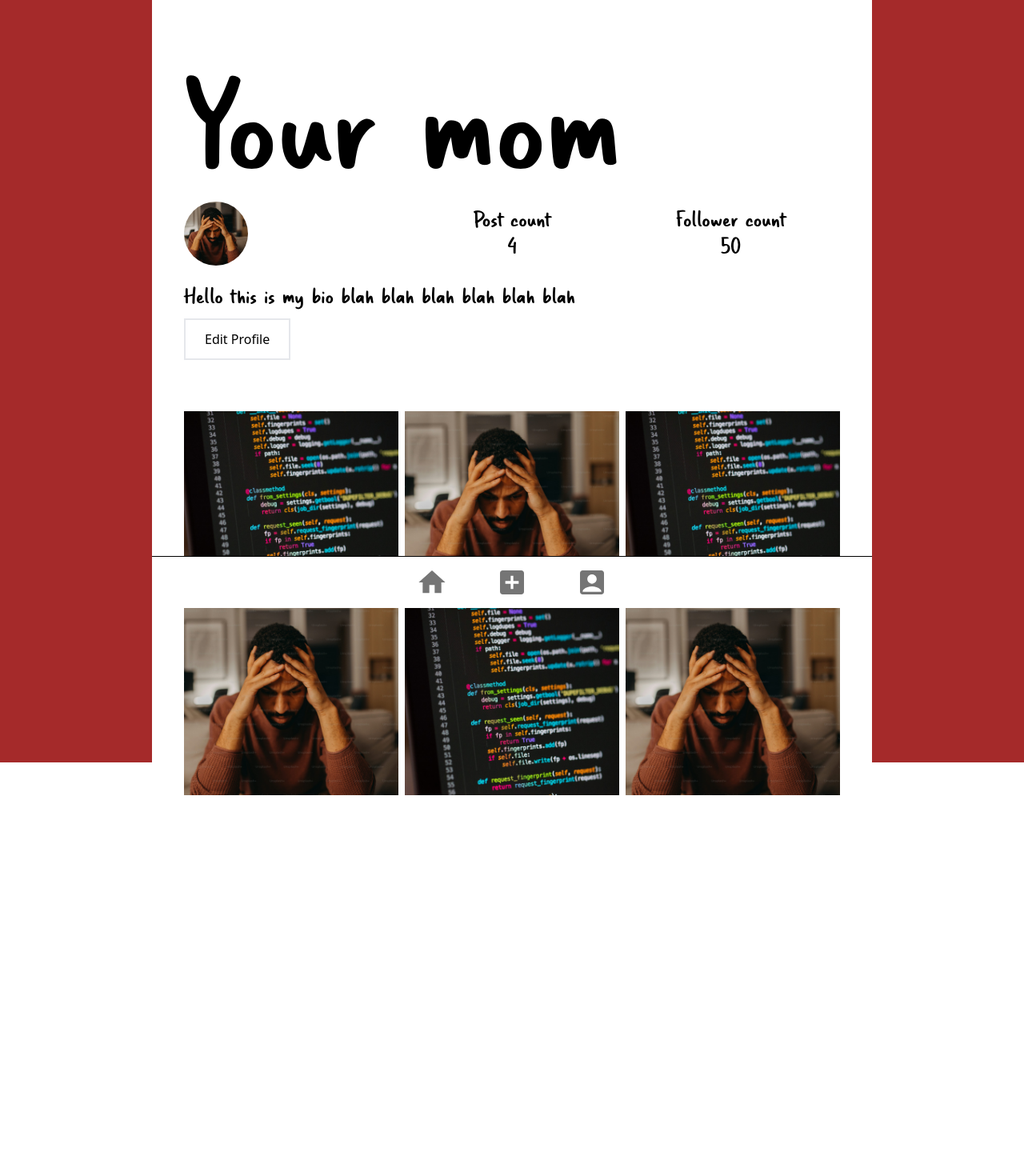
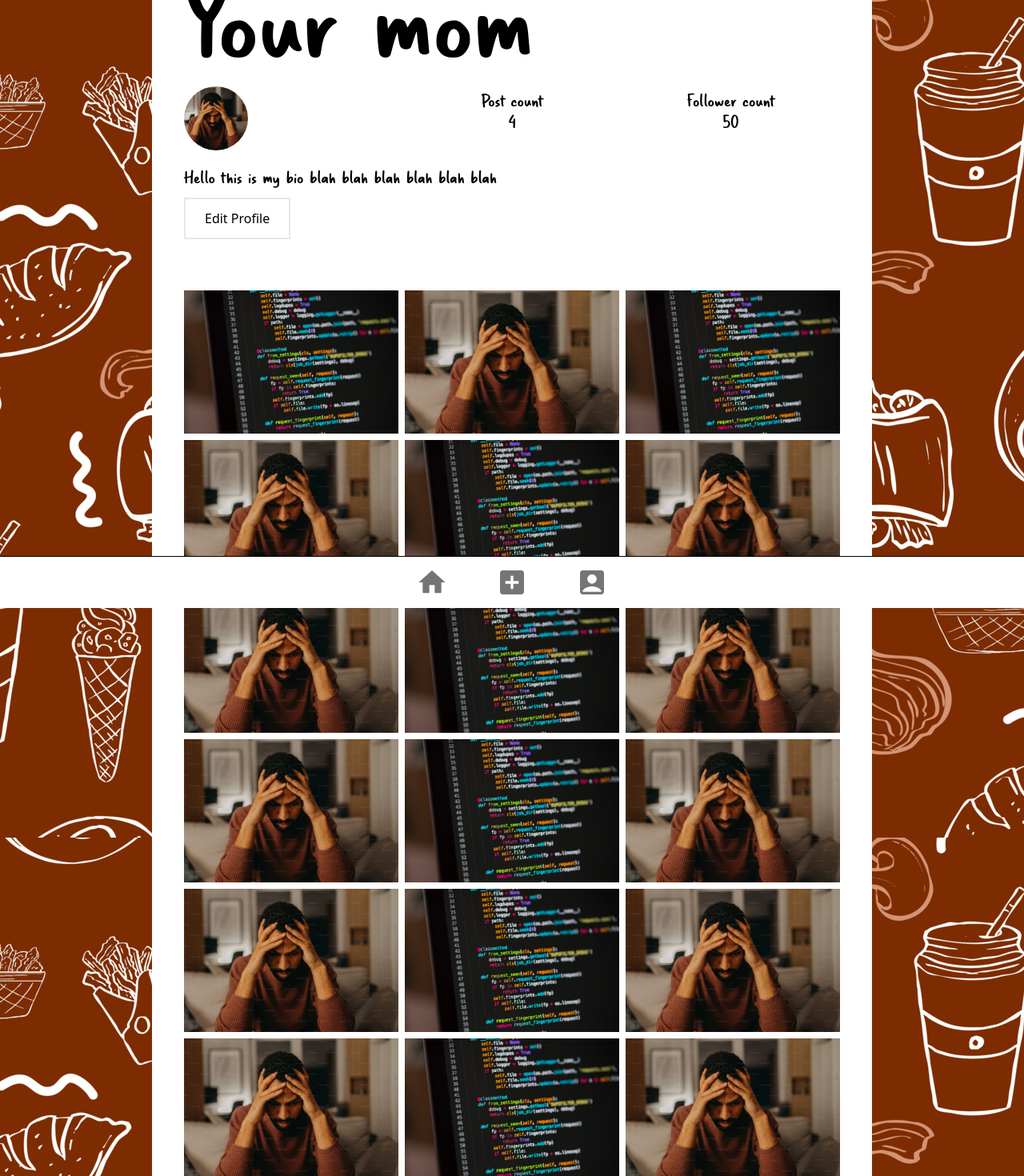
Before and after one commit to muchlogic/CP317-Final-Project, a React (Vite) app in the folder Frontend/: page /profile in a window 1280 px wide. Shown: the part 40-1510 px from the top of the page at 80% size. Before the commit the page ends 1034 px from the top, so only its background shows below. Built offline with nearby package versions, Linux system fonts and the light colour scheme; no server answers.

Commit message:
added background image

```diff
--- a/Frontend/src/main.jsx
+++ b/Frontend/src/main.jsx
@@ -13,7 +13,7 @@ import PostCreationInterface from "./routes/ContentManagement/PostCreationInterf
 
 const theme = createTheme({
   typography: {
-    fontSize: 20,
+    fontSize: 16,
     fontFamily: "Wintry, Wintry, sans-serif",
   },
 });
--- a/Frontend/src/routes/ContentManagement/PostCreationInterface.jsx
+++ b/Frontend/src/routes/ContentManagement/PostCreationInterface.jsx
@@ -17,21 +17,6 @@ export default function PostCreationInterface() {
   const [message, setMessage] = useState("");
   const [preview, setPreview] = useState(null);
 
-  const handleFileChange = (event) => {
-    const selectedFile = event.target.files[0];
-    setFile(selectedFile);
-
-    // Generate a preview using FileReader
-    const reader = new FileReader();
-    reader.onloadend = () => {
-      setPreview(reader.result);
-    };
-    if (selectedFile) {
-      reader.readAsDataURL(selectedFile);
-    } else {
-      setPreview(null);
-    }
-  };
   const createPost = async () => {
     if (!file) {
       setMessage("Please select a file first!");
@@ -58,10 +43,29 @@ export default function PostCreationInterface() {
     //   setMessage("Error uploading file.");
     // }
   };
+
+  const handleFileChange = (event) => {
+    const selectedFile = event.target.files[0];
+    setFile(selectedFile);
+
+    // Generate a preview using FileReader
+    const reader = new FileReader();
+    reader.onloadend = () => {
+      setPreview(reader.result);
+    };
+    if (selectedFile) {
+      reader.readAsDataURL(selectedFile);
+    } else {
+      setPreview(null);
+    }
+  };
+
   return (
     <>
       <Box sx={{ display: "flex", flexDirection: "column", gap: 1 }}>
-        <Typography variant="h4">Create Post</Typography>
+        <Typography variant="h2" sx={{ borderBottom: "2px solid #000000" }}>
+          Create Post
+        </Typography>
         <TextField
           id="outlined-basic"
           variant="outlined"
@@ -80,7 +84,9 @@ export default function PostCreationInterface() {
           }}
         >
           <Box sx={{ width: "80%" }}>
-            <Typography>Upload Image</Typography>
+            <Typography variant="h4" sx={{ mb: 1 }}>
+              Upload Image
+            </Typography>
             <Input type="file" accept="image/*" onChange={handleFileChange} />
           </Box>
 
--- a/Frontend/src/routes/GlobalInterface.jsx
+++ b/Frontend/src/routes/GlobalInterface.jsx
@@ -4,26 +4,24 @@ import AccountBoxIcon from "@mui/icons-material/AccountBox";
 import AddBoxIcon from "@mui/icons-material/AddBox";
 import { useState, useEffect } from "react";
 import { Outlet } from "react-router-dom";
-
 export default function GlobalInterface() {
   return (
     <>
-      <Box sx={{ bgcolor: "brown" }} className="bg-[.../public/background.jpg]">
+      <Box sx={{}} className="bg-[url(./public/background.jpg)]">
         <Container
           maxWidth="md"
           sx={{
             position: "relative",
-            minHeight: "100vh",
             bgcolor: "white",
           }}
           disableGutters
         >
-          <Box sx={{ p: 2, minHeight: "92vh" }}>
+          <Box sx={{ px: 2, pb: 2, mb: "8vh" }}>
             <Outlet />
           </Box>
           <Box
             sx={{
-              position: "sticky",
+              position: "fixed",
               left: 0,
               bottom: 0,
               width: "100%",
--- a/Frontend/src/routes/UserManagement/ProfileInterface.jsx
+++ b/Frontend/src/routes/UserManagement/ProfileInterface.jsx
@@ -3,8 +3,7 @@ import { useState, useEffect } from "react";
 import { Link } from "react-router-dom";
 
 export default function ProfileInterface() {
-
-  const [userInformation, setUserInformation] = useState(null)
+  const [userInformation, setUserInformation] = useState(null);
 
   const userProfile = {
     username: "Your mom",
@@ -12,51 +11,154 @@ export default function ProfileInterface() {
     followerCount: 50,
     bio: "Hello this is my bio blah blah blah blah blah blah",
     profilePicture: "/photosTemp/premium_photo-1663091701053-f14a2409a6e8.jpg",
-    posts: "/photosTemp/photo-1515879218367-8466d910aaa4.jpg"
-  }
+    posts: "/photosTemp/photo-1515879218367-8466d910aaa4.jpg",
+  };
 
   useEffect(() => {
-    fetch('temp')
-      .then(res => {
-        return res.json()
+    fetch("temp")
+      .then((res) => {
+        return res.json();
       })
       .then((data) => {
-        setUserInformation(data)
-      })
-
-  }, [])
+        setUserInformation(data);
+      });
+  }, []);
 
   return (
     <>
-      <Container className="h-screen">
-        <Box className="w-full mt-24">
+      <Container>
+        <Box className="w-full">
           <Typography variant="h1">{userProfile.username}</Typography>
         </Box>
         <Box className="flex w-full h-[15vh]">
           <Box className="w-1/3 flex justify-start items-center">
-            <img className="rounded-full w-20 h-20 object-cover" src={userProfile.profilePicture}/>
+            <img
+              className="rounded-full w-20 h-20 object-cover"
+              src={userProfile.profilePicture}
+            />
           </Box>
           <Box className="w-1/3">
-            <Typography className="flex justify-center" style={{ marginTop: "24px" }}> Post count </Typography>
-            <Typography className="flex justify-center"> {userProfile.postCount}</Typography>
+            <Typography
+              className="flex justify-center"
+              style={{ marginTop: "24px" }}
+            >
+              {" "}
+              Post count{" "}
+            </Typography>
+            <Typography className="flex justify-center">
+              {" "}
+              {userProfile.postCount}
+            </Typography>
           </Box>
           <Box className="w-1/3">
-            <Typography className="flex justify-center" style={{ marginTop: "24px" }}> Follower count </Typography>
-            <Typography className="flex justify-center"> {userProfile.followerCount} </Typography>
+            <Typography
+              className="flex justify-center"
+              style={{ marginTop: "24px" }}
+            >
+              {" "}
+              Follower count{" "}
+            </Typography>
+            <Typography className="flex justify-center">
+              {" "}
+              {userProfile.followerCount}{" "}
+            </Typography>
           </Box>
         </Box>
         <Typography variant="body1">{userProfile.bio}</Typography>
-        <Link to="/edit-self-profile">
+        <Link to="/edit-profile">
           <button className="border-2 px-6 py-3 mt-3">Edit Profile</button>
         </Link>
-        <Box className="grid grid-rows-2 grid-cols-3 h-[60vh] gap-2 mt-16">
-        <img src={userProfile.posts} alt="Placeholder 1" className="w-full h-full object-cover"/>
-        <img src={userProfile.profilePicture} alt="Placeholder 2" className="w-full h-full object-cover" />
-        <img src={userProfile.posts} alt="Placeholder 3" className="w-full h-full object-cover" />
-        <img src={userProfile.profilePicture} alt="Placeholder 4" className="w-full h-full object-cover" />
-        <img src={userProfile.posts} alt="Placeholder 5" className="w-full h-full object-cover" />
-        <img src={userProfile.profilePicture} alt="Placeholder 6" className="w-full h-full object-cover" />
-
+        <Box className="grid grid-rows-2 grid-cols-3 h-[fit] gap-2 mt-16">
+          <img
+            src={userProfile.posts}
+            alt="Placeholder 1"
+            className="w-full h-full object-cover"
+          />
+          <img
+            src={userProfile.profilePicture}
+            alt="Placeholder 2"
+            className="w-full h-full object-cover"
+          />
+          <img
+            src={userProfile.posts}
+            alt="Placeholder 3"
+            className="w-full h-full object-cover"
+          />
+          <img
+            src={userProfile.profilePicture}
+            alt="Placeholder 4"
+            className="w-full h-full object-cover"
+          />
+          <img
+            src={userProfile.posts}
+            alt="Placeholder 5"
+            className="w-full h-full object-cover"
+          />
+          <img
+            src={userProfile.profilePicture}
+            alt="Placeholder 6"
+            className="w-full h-full object-cover"
+          />
+          <img
+            src={userProfile.profilePicture}
+            alt="Placeholder 4"
+            className="w-full h-full object-cover"
+          />
+          <img
+            src={userProfile.posts}
+            alt="Placeholder 5"
+            className="w-full h-full object-cover"
+          />
+          <img
+            src={userProfile.profilePicture}
+            alt="Placeholder 6"
+            className="w-full h-full object-cover"
+          />
+          <img
+            src={userProfile.profilePicture}
+            alt="Placeholder 4"
+            className="w-full h-full object-cover"
+          />
+          <img
+            src={userProfile.posts}
+            alt="Placeholder 5"
+            className="w-full h-full object-cover"
+          />
+          <img
+            src={userProfile.profilePicture}
+            alt="Placeholder 6"
+            className="w-full h-full object-cover"
+          />
+          <img
+            src={userProfile.profilePicture}
+            alt="Placeholder 4"
+            className="w-full h-full object-cover"
+          />
+          <img
+            src={userProfile.posts}
+            alt="Placeholder 5"
+            className="w-full h-full object-cover"
+          />
+          <img
+            src={userProfile.profilePicture}
+            alt="Placeholder 6"
+            className="w-full h-full object-cover"
+          />
+          <img
+            src={userProfile.profilePicture}
+            alt="Placeholder 4"
+            className="w-full h-full object-cover"
+          />
+          <img
+            src={userProfile.posts}
+            alt="Placeholder 5"
+            className="w-full h-full object-cover"
+          />
+          <img
+            src={userProfile.profilePicture}
+            alt="Placeholder 6"
+            className="w-full h-full object-cover"
+          />
         </Box>
       </Container>
     </>
```
Also changed, not shown: Frontend/src/public/background.jpg (renamed from Frontend/public/background.jpg).
